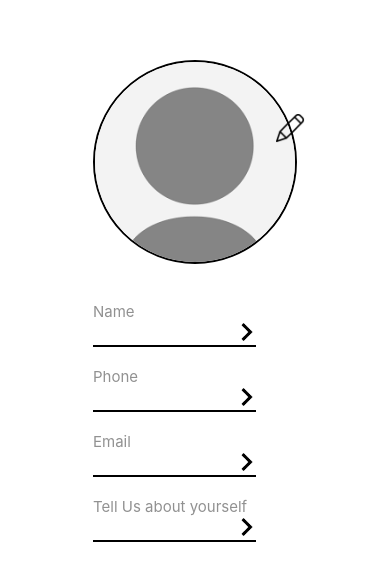
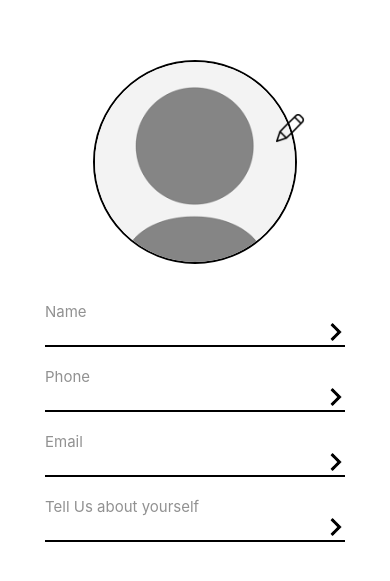
Before and after one commit to Ahmed-Sajjad111/profile-editor, a React (Create React App) app: page / in a window 390 px wide. Shown: the part 111-692 px from the top of the page. Built offline with nearby package versions, Linux system fonts and the light colour scheme.

Commit message:
added mobile responsiveness to boxes

```diff
--- a/src/App.css
+++ b/src/App.css
@@ -114,10 +114,10 @@
 
 @media screen and (max-width: 992px) {
   .infoBox {
-    width: 80%;
+    width: 300px;
   }
 
   .editInputBox {
-    width: 80%;
+    width: 300px;
   }
 }
```
